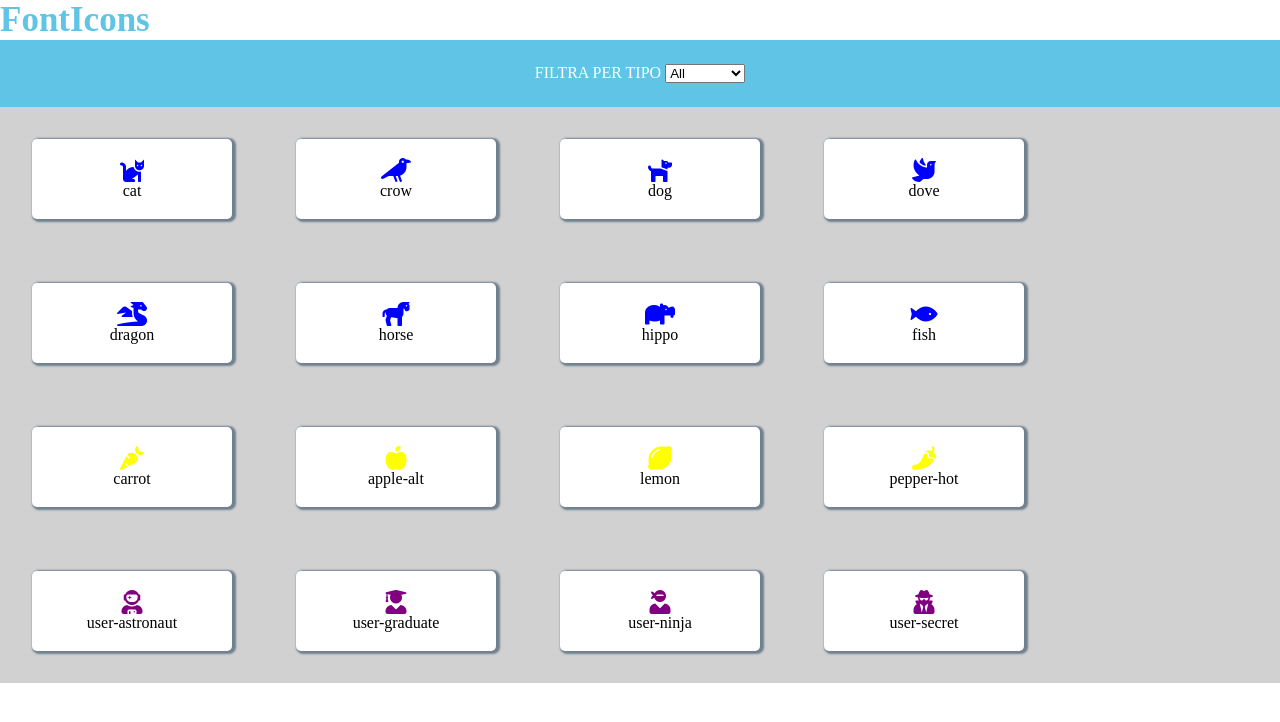
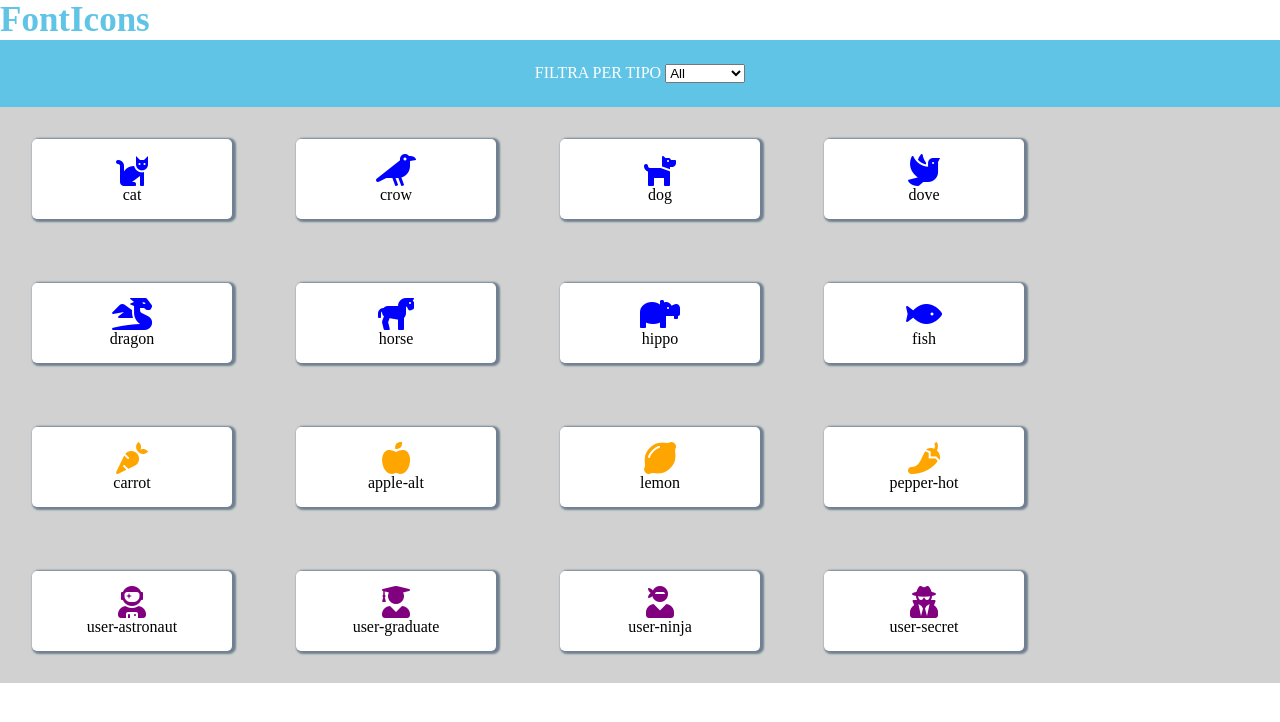
Before and after one commit to gabrivava/js-es6-icons, a plain HTML site: page index.html in a window 1280 px wide. Drawn offline with Linux system fonts and the light colour scheme.

Commit message:
piccole correzioni

```diff
--- a/main.js
+++ b/main.js
@@ -104,7 +104,7 @@ function checkValue(icona) {
     if (icona.type === 'animal') {
         return 'blue'
     } else if (icona.type === 'vegetable') {
-        return 'yellow'
+        return 'orange'
     } else if (icona.type === 'user'){
         return 'purple'
     }
--- a/style.css
+++ b/style.css
@@ -31,5 +31,5 @@ h2 {
     box-shadow: slategray 2px 1px 2px 2px;
 }
 .card .fas {
-    font-size: x-large;
+    font-size: xx-large;
 }
```
